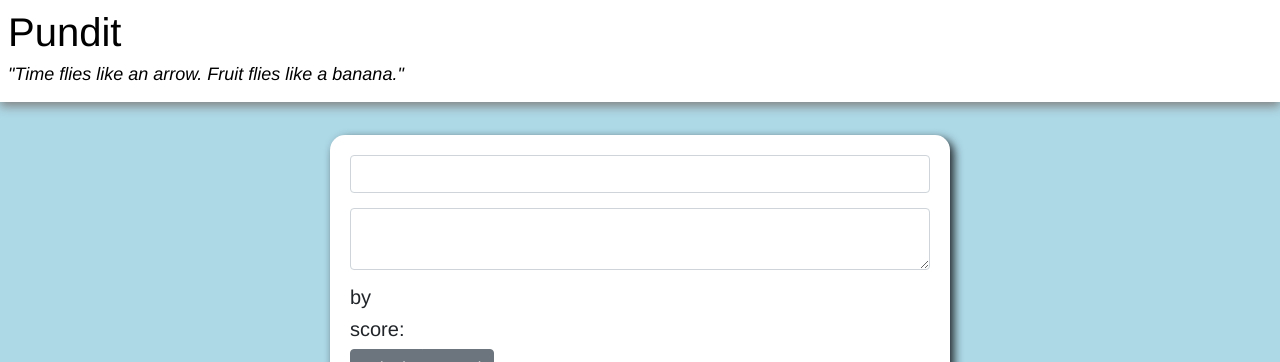
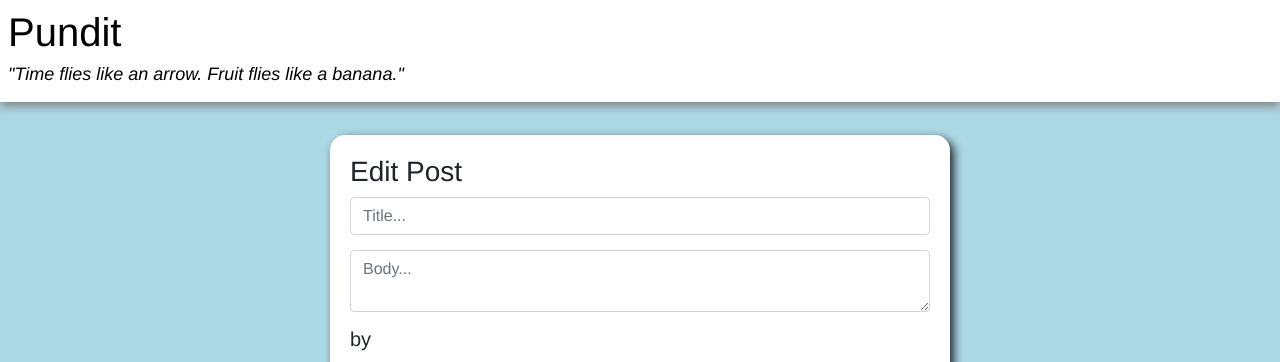
Before and after one commit to timmyneutron/Pundit-Front-End, a React (Create React App) app: page /1/1 in a window 1280 px wide. Both pictures are taken after a click on the button "edit". Shown: the top 362 px of the page. Built offline with nearby package versions, Linux system fonts and the light colour scheme; no server answers.

Commit message:
Make original text the default in the edit forms

```diff
--- a/src/components/Post.js
+++ b/src/components/Post.js
@@ -22,7 +22,11 @@ class Post extends Component {
 
 	editPost = (event) => {
 		event.preventDefault()
-		this.setState({ editPost: true })
+		this.setState({
+			editPost: true,
+			formTitle: this.props.title,
+			formBody: this.props.body
+		})
 	}
 
 	cancelEdit = () => {
@@ -45,6 +49,7 @@ class Post extends Component {
 				{ this.state.editPost ?
 					<div className="post-card">
 						<FormGroup>
+							<h4>Edit Post</h4>
 							<Input
 								type="text"
 								placeholder={title}
--- a/src/components/PostDetail.js
+++ b/src/components/PostDetail.js
@@ -12,8 +12,6 @@ class PostDetail extends Component {
 		addComment: false,
 		formTitle: "",
 		formBody: "",
-		formAuthor: "",
-		formCategory: ""
 	}
 
 	componentDidMount = () => {
@@ -23,6 +21,14 @@ class PostDetail extends Component {
 
 	vote = (option) => {
 		this.props.dispatch(actions.votePost(this.props.match.params.id, option))
+	}
+
+	editPost = () => {
+		this.setState({
+			editPost: true,
+			formTitle: this.props.title,
+			formBody: this.props.body
+		})
 	}
 
 	deletePost = () => {
@@ -36,21 +42,23 @@ class PostDetail extends Component {
 	}
 
 	render() {
+		console.log(this.state.formTitle)
 		const { title, body, voteScore, author } = this.props
 		return (
 			<Container fluid className="post-detail-container">
 				<div className="post-detail-card">
 					{ this.state.editPost ?
 						<FormGroup>
+							<h3>Edit Post</h3>
 							<Input
 								type="text"
-								placeholder={title}
+								placeholder="Title..."
 								value={this.state.formTitle}
 								onChange={event => this.setState({ formTitle: event.target.value })}
 							/>
 							<Input
 								type="textarea"
-								placeholder={body}
+								placeholder="Body..."
 								value={this.state.formBody}
 								onChange={event => this.setState({ formBody: event.target.value })}
 							/>
@@ -73,7 +81,7 @@ class PostDetail extends Component {
 							</ButtonGroup>
 							<ButtonGroup className="ml-4">
 								<Button onClick={() => this.setState({ addComment: true })}>comment</Button>
-								<Button onClick={() => this.setState({ editPost: true })}>edit</Button>
+								<Button onClick={this.editPost}>edit</Button>
 								<Button onClick={this.deletePost}>delete</Button>
 							</ButtonGroup>
 						</div>
```
